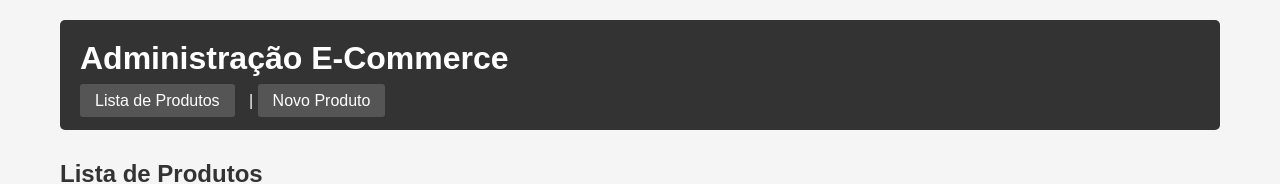
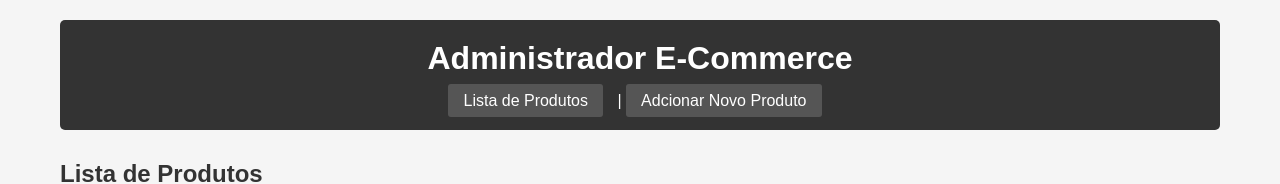
Before and after one commit to LFbruck/sistema-catalogo-gestao-produtos, a React (Create React App) app: page / in a window 1280 px wide. Shown: the top 184 px of the page. Built offline with nearby package versions, Linux system fonts and the light colour scheme; no server answers.

Commit message:
Css finalizado - Testando e Funcionando

```diff
--- a/src/App.css
+++ b/src/App.css
@@ -17,6 +17,10 @@ body {
 
 header {
     background-color: #333;
+    display: flex;
+    flex-direction: column;
+    justify-content: center;
+    align-items: center;
     color: white;
     padding: 20px;
     margin-bottom: 30px;
@@ -89,14 +93,15 @@ header nav a:hover {
     font-size: 14px;
 }
 .produto-card button:first-of-type {
-    background-color: #007bff;
+    background-color: #ffc107;
+    color: #333;
+}
+
+.produto-card button:last-of-type {
+    background-color: red;
     color: white;
 }
 
-.produto-card button:last-of-type {
-    background-color: #dc3545;
-    color: white;
-}
 
 .produto-card button:hover {
     opacity: 0.8;
--- a/src/componentes/Header.jsx
+++ b/src/componentes/Header.jsx
@@ -3,11 +3,11 @@ import { Link } from 'react-router-dom';
 export default function Header() {
     return (
         <header>
-            <h1>Administração E-Commerce</h1>
+            <h1>Administrador E-Commerce</h1>
             <nav>
                 <Link to="/">Lista de Produtos</Link>
                 <span> | </span>
-                <Link to="/novo">Novo Produto</Link>
+                <Link to="/novo">Adcionar Novo Produto</Link>
             </nav>
         </header>
     );
--- a/src/pages/ProductList.jsx
+++ b/src/pages/ProductList.jsx
@@ -1,10 +1,11 @@
 import { useState, useEffect } from 'react';
-import { Link } from 'react-router-dom';
+import { Link, useNavigate } from 'react-router-dom';
 
 export default function ProductList() {
     const [products, setProducts] = useState([]);
     const [loading, setLoading] = useState(true);
     const [mensagem, setMensagem] = useState('');
+    const navigate = useNavigate();
 
     useEffect(() => {
         fetch('https://dummyjson.com/products/search?q=apple')
@@ -39,9 +40,7 @@ export default function ProductList() {
     return (
         <div>
             <h2>Lista de Produtos</h2>
-
             {mensagem && <div className="mensagem">{mensagem}</div>}
-
             <div className="lista-produtos">
                 {products.map(product => (
                     <div key={product.id} className="produto-card">
@@ -50,9 +49,7 @@ export default function ProductList() {
                             <Link to={`/produtos/${product.id}`}>{product.title}</Link>
                         </h3>
                         <p>R$ {product.price}</p>
-                        <Link to={`/novo/${product.id}`}>
-                            <button>Editar</button>
-                        </Link>
+                        <button onClick={() => navigate(`/novo/${product.id}`)}>Editar</button>
                         <button onClick={() => excluirProduto(product.id)}>Excluir</button>
                     </div>
                 ))}
```
